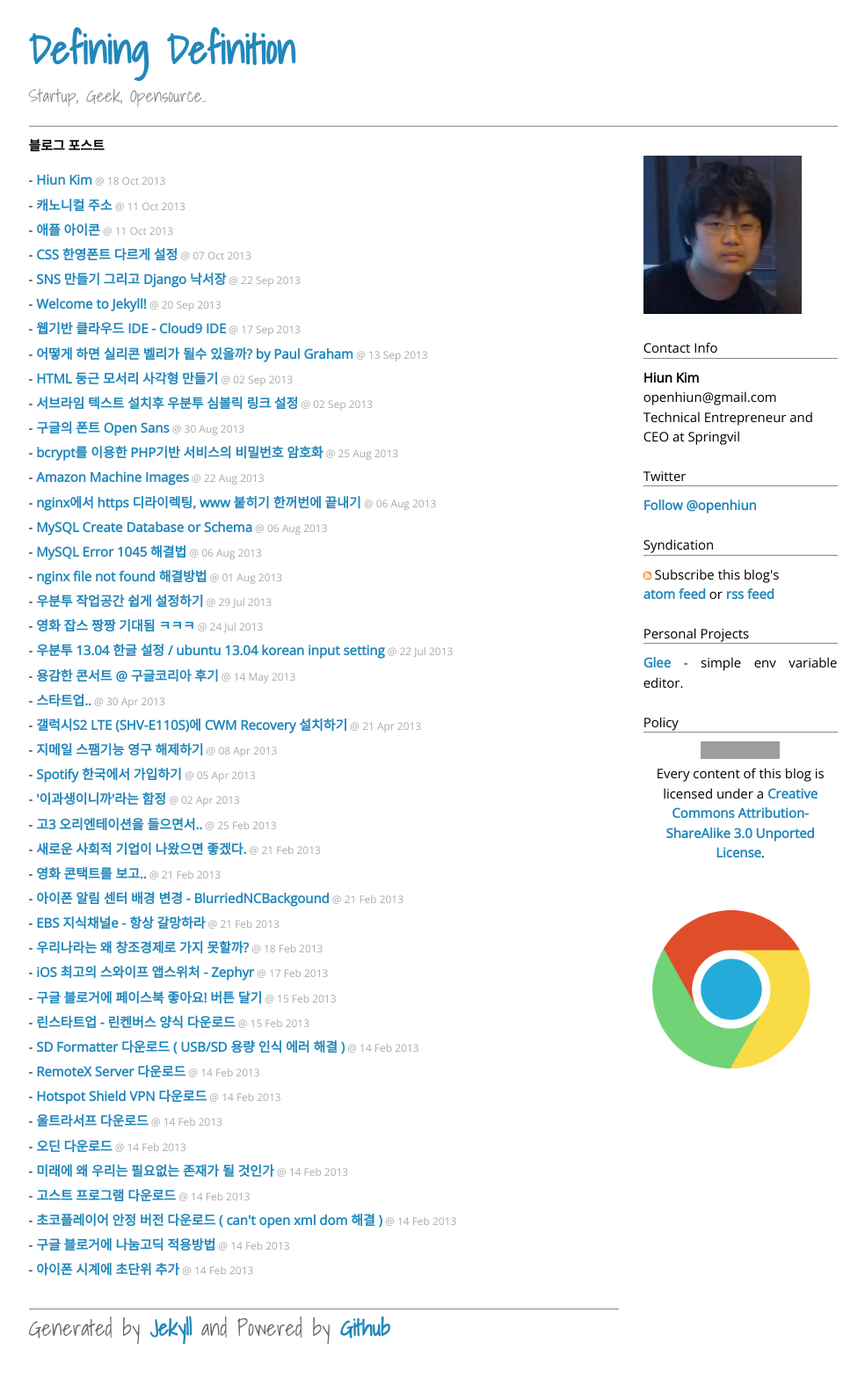
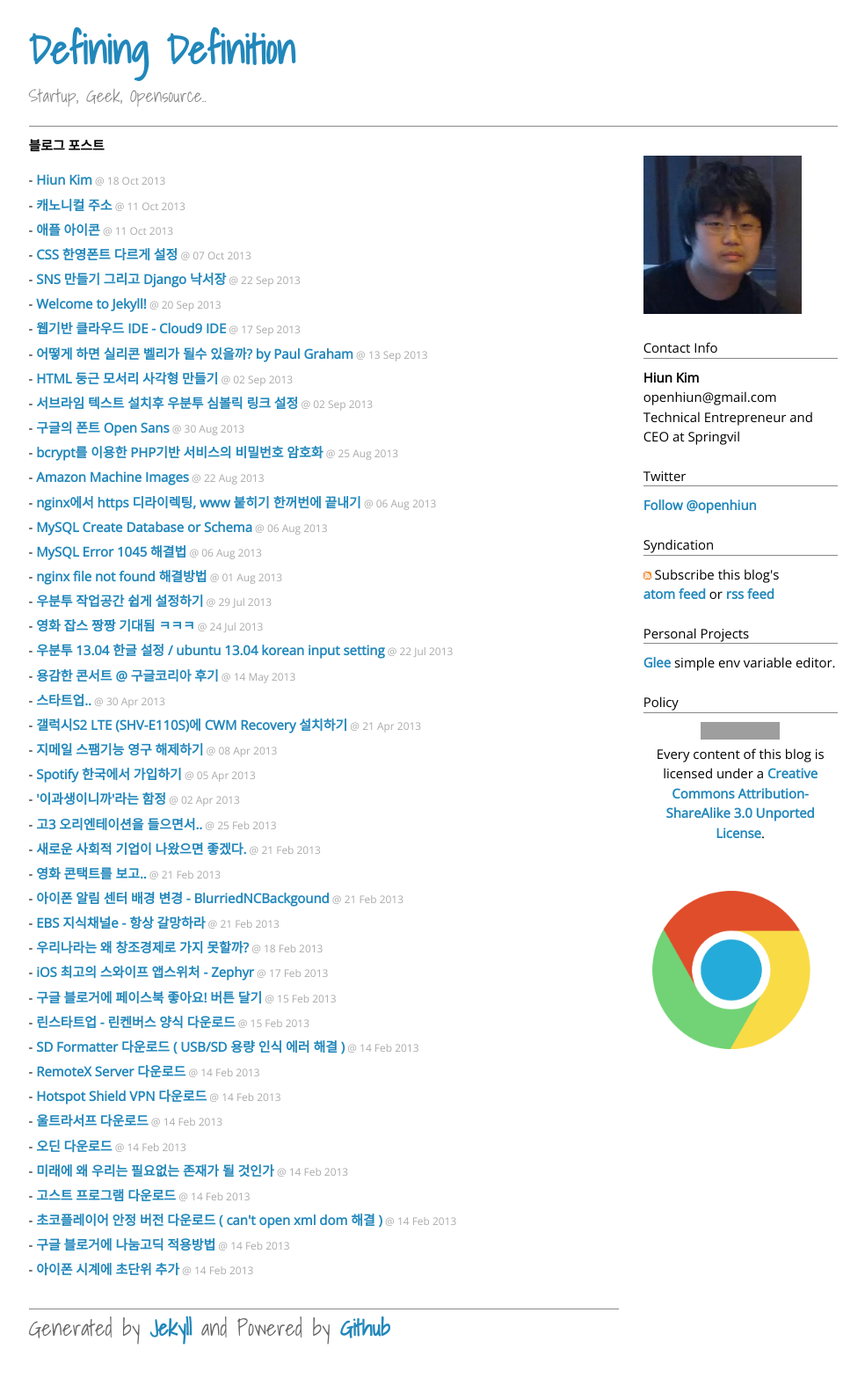
Before and after one commit to Gorski4123/openhiun.github.com, a Jekyll site: the page built from index.html, in a window 1280 px wide. Shown: the whole page at 88% size, without its empty margins (160-1144 px from the left). Built offline with Jekyll 4.4.1, drawn with Linux system fonts in a browser that asks for light colours; Markdown is read by kramdown in place of the engine named in the settings; comment, search, counter and statistics services are not loaded; grey boxes are pictures that could not be loaded.

```diff
--- a/_layouts/default.html
+++ b/_layouts/default.html
@@ -107,7 +107,7 @@ Syndication
 Personal Projects
 <div class="header-border">
           </div>
-   <a href="/glee/">Glee</a> - simple env variable editor.
+   <a href="/glee/">Glee</a> simple env variable editor.
 <br /><br />
 Policy
 <div class="header-border">
```
